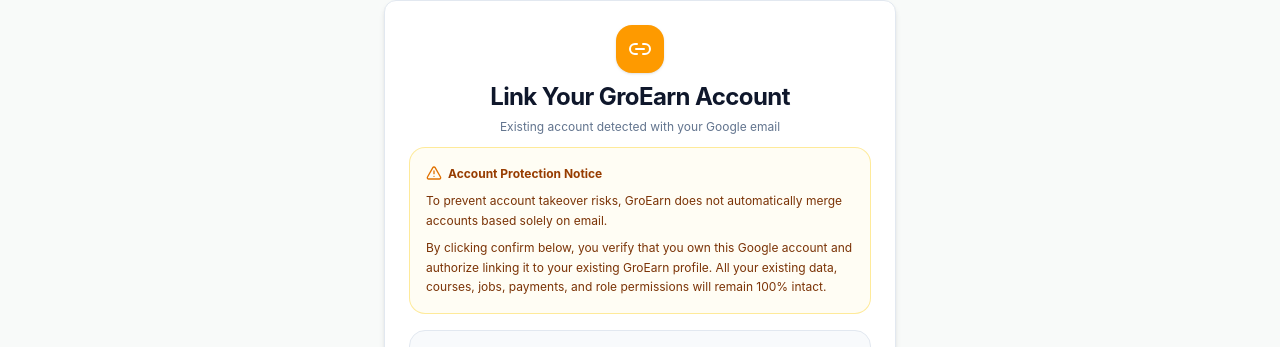
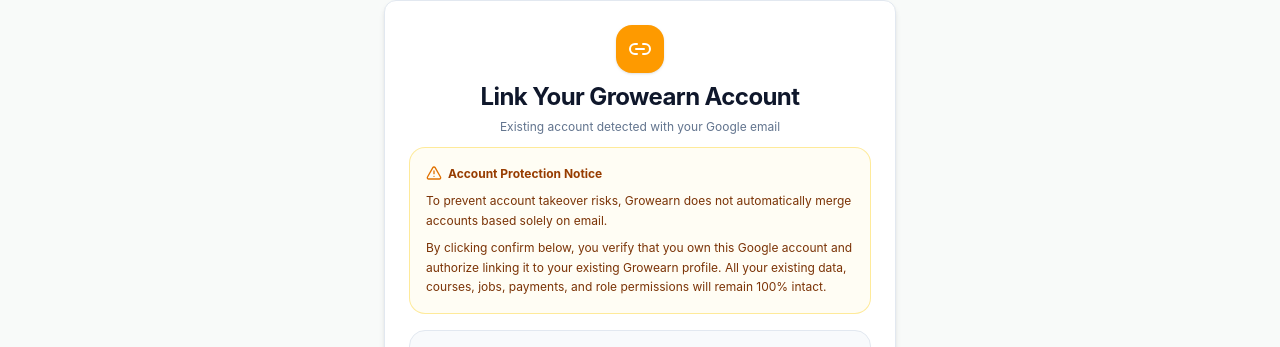
Before and after one commit to tharuntej123/growearn, a Next.js app: page /auth/link-account in a window 1280 px wide. Shown: the part 159-506 px from the top of the page. Built offline with nearby package versions, Linux system fonts and the light colour scheme; no server answers.

Commit message:
docs: standardize branding to Growearn, add CrewAI Data Flow 6, and update architecture specs

```diff
--- a/src/app/auth/link-account/page.tsx
+++ b/src/app/auth/link-account/page.tsx
@@ -48,7 +48,7 @@ export default function LinkAccountPage() {
               <Link2 className="h-6 w-6" />
             </div>
             <CardTitle className="text-2xl font-bold text-slate-900">
-              Link Your GroEarn Account
+              Link Your Growearn Account
             </CardTitle>
             <CardDescription className="text-xs text-slate-500">
               Existing account detected with your Google email
@@ -68,10 +68,10 @@ export default function LinkAccountPage() {
                 <span>Account Protection Notice</span>
               </div>
               <p>
-                To prevent account takeover risks, GroEarn does not automatically merge accounts based solely on email.
+                To prevent account takeover risks, Growearn does not automatically merge accounts based solely on email.
               </p>
               <p>
-                By clicking confirm below, you verify that you own this Google account and authorize linking it to your existing GroEarn profile. All your existing data, courses, jobs, payments, and role permissions will remain 100% intact.
+                By clicking confirm below, you verify that you own this Google account and authorize linking it to your existing Growearn profile. All your existing data, courses, jobs, payments, and role permissions will remain 100% intact.
               </p>
             </div>
 
--- a/src/app/login/page.tsx
+++ b/src/app/login/page.tsx
@@ -63,7 +63,7 @@ function LoginContent() {
             </div>
             <CardTitle className="text-2xl font-bold text-slate-900">Welcome Back</CardTitle>
             <CardDescription className="text-xs text-slate-500">
-              Sign in to your GroEarn account with Google
+              Sign in to your Growearn account with Google
             </CardDescription>
           </CardHeader>
 
@@ -84,7 +84,7 @@ function LoginContent() {
                 <span>Fast, Single-Click Secure Authentication</span>
               </div>
               <p className="text-xs text-slate-500 leading-relaxed">
-                GroEarn utilizes Google OAuth 2.0 with OpenID Connect for zero-password security, identity verification, and fraud protection.
+                Growearn utilizes Google OAuth 2.0 with OpenID Connect for zero-password security, identity verification, and fraud protection.
               </p>
 
               <Button
@@ -101,7 +101,7 @@ function LoginContent() {
             </div>
 
             <p className="text-center text-xs text-slate-500 pt-2">
-              New to GroEarn?{' '}
+              New to Growearn?{' '}
               <Link href="/signup" className="text-emerald-600 font-semibold hover:underline inline-flex items-center gap-1">
                 Choose your role and register <ArrowRight className="h-3 w-3" />
               </Link>
--- a/src/app/signup/page.tsx
+++ b/src/app/signup/page.tsx
@@ -113,7 +113,7 @@ function SignupContent() {
             <Sparkles className="h-6 w-6" />
           </div>
           <h1 className="text-2xl sm:text-3xl font-extrabold text-slate-900 tracking-tight">
-            Create Your GroEarn Account
+            Create Your Growearn Account
           </h1>
           <p className="text-xs sm:text-sm text-slate-500 max-w-md mx-auto">
             Choose your role, then continue with Google to unlock your customized workspace.
```
Also changed, not shown: 3 other files (tests, documents, lock files or other folders).
